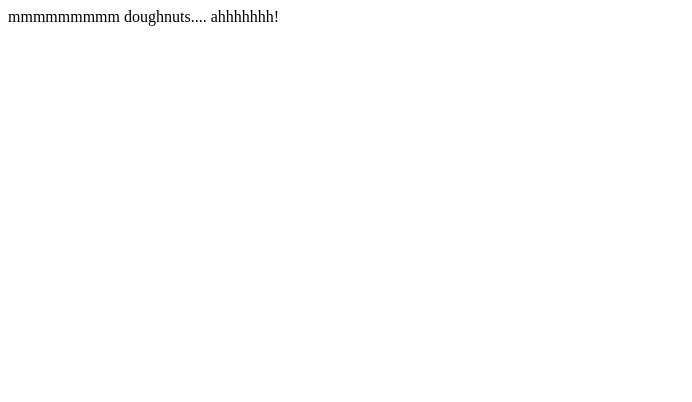
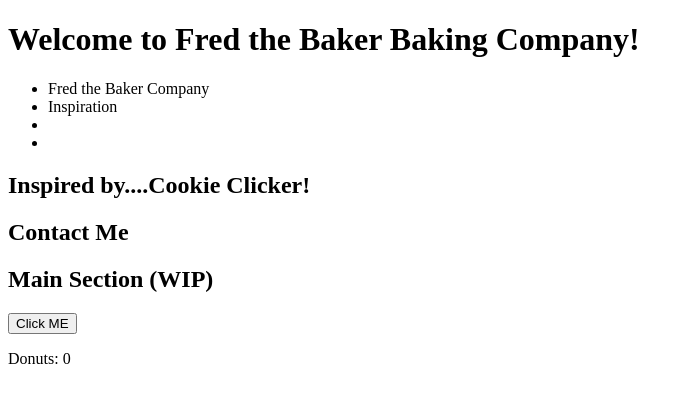
Before and after one commit to bcmgbokwere0/Donut_Clicker, a plain HTML site: page index.html in a window 1280 px wide. Shown: the whole page, without its empty margins (0-692 px from the left). Drawn offline with Linux system fonts and the light colour scheme.

Commit message:
Baseline, donut count and some HTML setup

```diff
--- a/index.html
+++ b/index.html
@@ -8,6 +8,26 @@
   </head>
   <body>
     <div class="container"></div>
-    <script src="./index.js"></script>
+    <header class="header">
+      <h1>Welcome to Fred the Baker Baking Company! </h1>
+    </header>
+    <nav class="margin"> <!--create a nav section that has to expand code in js i think -->
+      <ul>
+        <li> Fred the Baker Company</li>
+        <li> Inspiration</li>
+        <li> </li>
+        <li>  <!--<a href="#contact">Contact</a> --></li>
+      </ul>
+    </nav>
+    <h2>Inspired by....Cookie Clicker!</h2>
+    <aside class="contact">
+      <h2>Contact Me</h2>
+    </aside>
+    <section class="main">
+      <h2 id="page-main"> Main Section (WIP)</h2>
+      <button id="button" onclick="onClick()"> Click ME</button>
+      <p>Donuts: <a id="donuts">0</a></p>
+    </section>
+    <script src="script.js"></script>
   </body>
 </html>
--- a/index.js
+++ /dev/null
@@ -1,2 +0,0 @@
-const container = (document.querySelector('.container').innerText =
-  'mmmmmmmmm doughnuts.... ahhhhhhh!');
--- /dev/null
+++ b/script.js
@@ -0,0 +1,47 @@
+  const btn = document.querySelector("button")
+
+// btn.addEventListener("click", function () {
+//   alert("You have begun Donut Clicker")
+// });
+
+var alerted = localStorage.getItem('alerted') || '';
+if (alerted != 'yes') {
+ alert("You have begun Donut Clicker");
+ localStorage.setItem('alerted','yes');
+}
+
+function onClick() {
+  clicks += 1
+  document.getElementById("donuts").innerHTML = clicks
+}
+
+var clicks = 0
+
+
+
+
+
+
+
+
+
+
+
+
+/*
+const autoClicker = document.querySelector("donuts")
+for (let i = 0; i < clicks; i++) {
+let autoClicker = clicks
+}
+
+document.getElementById("button").click();
+for ( let i = 0; ; i++ ) {
+document.getElementById("button").click();
+}
+
+setInterval(function CountUp(){
+counter++;
+document.getElementById(btn)
+innerText = counter
+})
+*/
```
Also changed, not shown: others/.babelrc (renamed from .babelrc), others/README.md (renamed from README.md), others/package.json (renamed from package.json), style.css (added), 4 other files.
